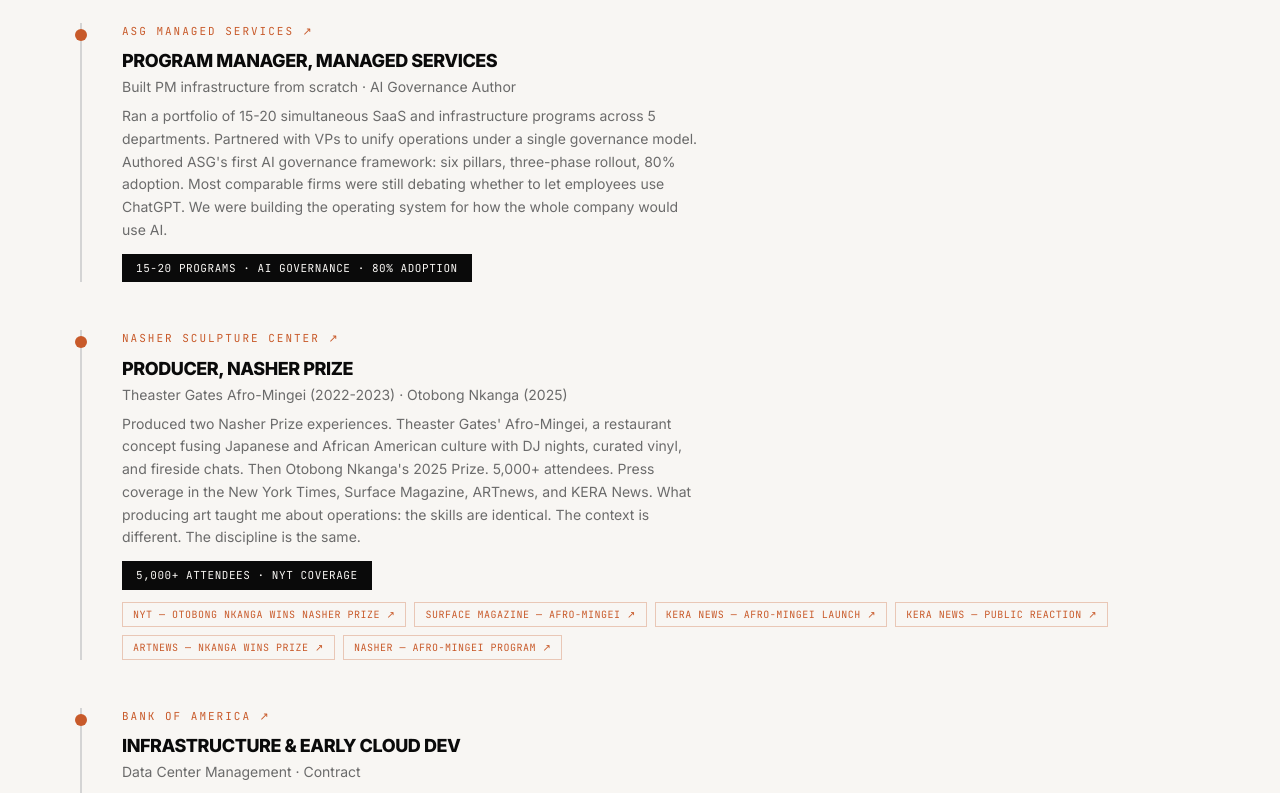
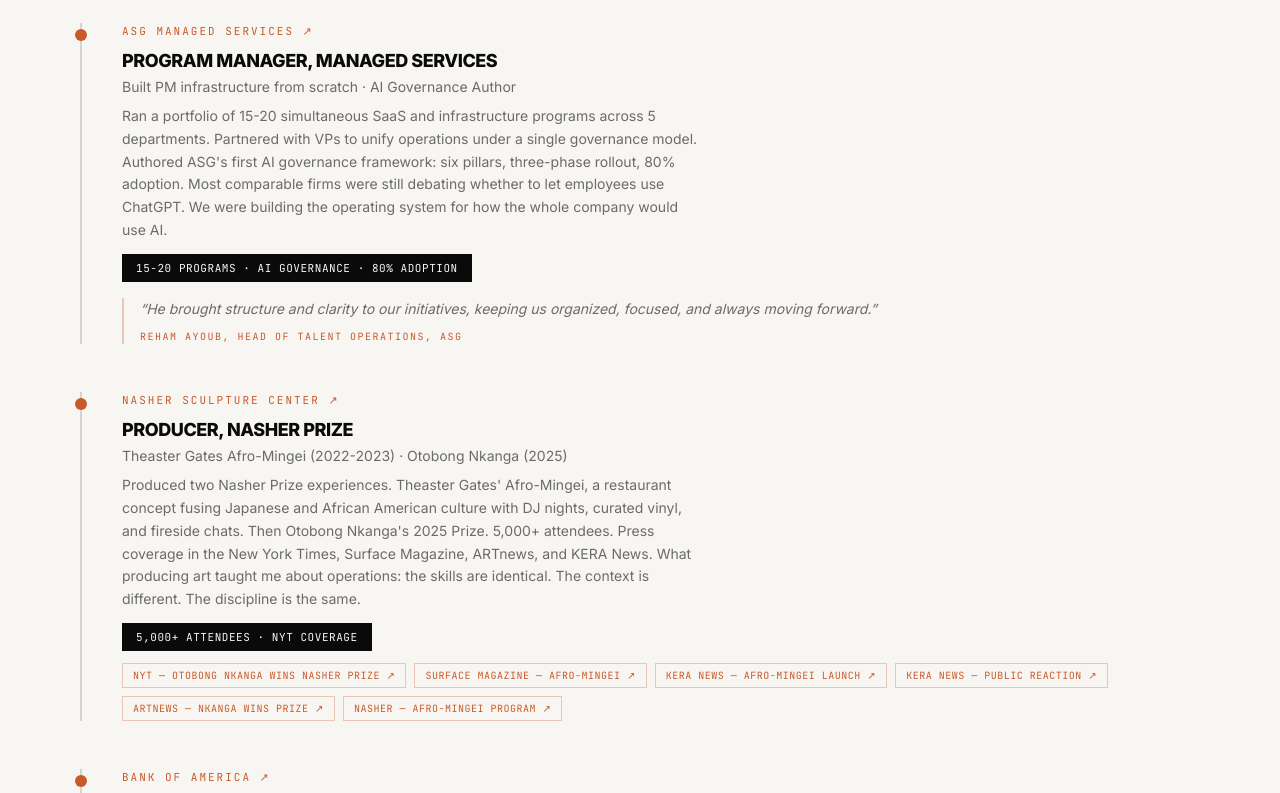
Before and after one commit to Jeromonsele/jj-portfolio, a Next.js app: page / in a window 1280 px wide. Shown: the part 2528-3321 px from the top of the page. Built offline with nearby package versions, Linux system fonts and the light colour scheme.

Commit message:
feat: add newsletter + AI governance article to Thinking, testimonials to ASG/Randstad, Lab intro copy

```diff
--- a/src/components/LabSection.tsx
+++ b/src/components/LabSection.tsx
@@ -17,7 +17,7 @@ export function LabSection() {
             The Lab.
           </h2>
           <p className="text-sm text-white/50 mb-10 max-w-md">
-            Experiments, tools, and things I think are cool. Updates as I build.
+            Experiments and side projects. Some of these are good. Some were learning exercises. I keep them here because the willingness to build things, even bad things, is part of the process.
           </p>
         </ScrollReveal>
         <div className="grid grid-cols-1 sm:grid-cols-2 lg:grid-cols-3 gap-4 mb-12">
--- a/src/components/ThinkingSection.tsx
+++ b/src/components/ThinkingSection.tsx
@@ -2,6 +2,17 @@ import { SectionLabel } from "./SectionLabel";
 import { ScrollReveal } from "./ScrollReveal";
 
 const pieces = [
+  {
+    title: "The Very Good Guys — Newsletter",
+    description: "Operations, AI, and building companies. Published on LinkedIn. I write about what I'm learning, what I'm getting wrong, and what I think is coming next.",
+    tag: "Newsletter · LinkedIn",
+    link: "https://linkedin.com/in/jordaneromonsele",
+  },
+  {
+    title: "How I Built an AI Governance Framework from Scratch",
+    description: "At ASG, 52% of teams were using AI tools with no oversight. I built a six-pillar governance framework, got it to 80% adoption, and learned a lot about how organizations actually change. This is that story.",
+    tag: "Article · Coming Soon",
+  },
   {
     title: "The Agentic Coding Workflow",
     description: "I run 5 AI coding tools simultaneously. Claude Code, Cursor, Codex, Gemini, Qodo. Here's how they fit together and why the future of building belongs to operators who can see what needs to exist.",
@@ -15,7 +26,7 @@ const pieces = [
   },
   {
     title: "The Book (In Progress)",
-    description: "PM and systems design for people who don't think in straight lines. Who see connections instead of categories, and build frameworks instead of following them. Still writing it.",
+    description: "PM and systems design for people who don't think in straight lines. Who see connections instead of categories, and build frameworks instead of following them. Still writing it. Taking longer than I thought it would.",
     tag: "Writing · In Progress",
   },
 ];
--- a/src/components/TimelineItem.tsx
+++ b/src/components/TimelineItem.tsx
@@ -16,6 +16,16 @@ export function TimelineItem({ entry }: { entry: TimelineEntry }) {
       <p className="text-sm text-brand-gray-600 mb-2">{entry.subtitle}</p>
       <p className="text-sm text-brand-gray-600 leading-relaxed max-w-xl">{entry.description}</p>
       {entry.stat && <StatBadge>{entry.stat}</StatBadge>}
+      {entry.testimonial && (
+        <div className="mt-4 border-l-2 border-orange/30 pl-4">
+          <p className="text-sm text-brand-gray-600 italic leading-relaxed">
+            &ldquo;{entry.testimonial.quote}&rdquo;
+          </p>
+          <p className="font-mono text-[10px] text-orange uppercase tracking-[1.5px] mt-2">
+            {entry.testimonial.name}, {entry.testimonial.title}
+          </p>
+        </div>
+      )}
       {entry.media && entry.media.length > 0 && (
         <div className="flex flex-wrap gap-2 mt-3">
           {entry.media.map((m) => (
--- a/src/data/timeline.ts
+++ b/src/data/timeline.ts
@@ -1,6 +1,12 @@
 export interface MediaLink {
   label: string;
   url: string;
+}
+
+export interface Testimonial {
+  quote: string;
+  name: string;
+  title: string;
 }
 
 export interface TimelineEntry {
@@ -11,6 +17,7 @@ export interface TimelineEntry {
   stat?: string;
   link?: string;
   media?: MediaLink[];
+  testimonial?: Testimonial;
 }
 
 export const timeline: TimelineEntry[] = [
@@ -22,6 +29,11 @@ export const timeline: TimelineEntry[] = [
       "Ran a portfolio of 15-20 simultaneous SaaS and infrastructure programs across 5 departments. Partnered with VPs to unify operations under a single governance model. Authored ASG's first AI governance framework: six pillars, three-phase rollout, 80% adoption. Most comparable firms were still debating whether to let employees use ChatGPT. We were building the operating system for how the whole company would use AI.",
     stat: "15-20 PROGRAMS · AI GOVERNANCE · 80% ADOPTION",
     link: "https://www.asgllc.com/managed-services/",
+    testimonial: {
+      quote: "He brought structure and clarity to our initiatives, keeping us organized, focused, and always moving forward.",
+      name: "Reham Ayoub",
+      title: "Head of Talent Operations, ASG",
+    },
   },
   {
     organization: "Nasher Sculpture Center",
@@ -55,6 +67,11 @@ export const timeline: TimelineEntry[] = [
     description:
       "Enterprise account management and root cause analysis. Looking at a broken process, tracing it back to the source, fixing the system rather than the symptom. Led directly to PMP and Six Sigma.",
     link: "https://www.randstadusa.com/",
+    testimonial: {
+      quote: "JJ takes unfamiliar assignments and meticulously solves each issue. He creates solutions that anticipate future issues, not just the ones in front of him.",
+      name: "Ian Perkins-Smith",
+      title: "Associate, Sendero",
+    },
   },
   {
     organization: "Classic Chevrolet",
```
